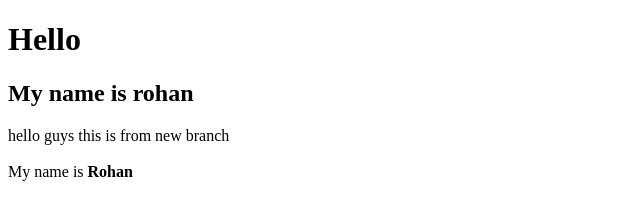
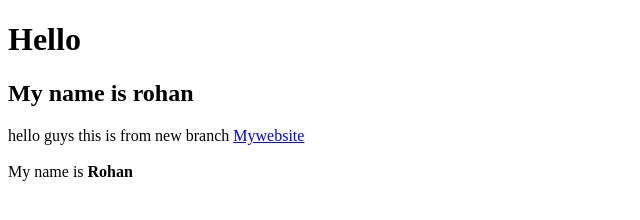
Before and after one commit to rohanthapa123/git-practice, a plain HTML site: page index.html in a window 1280 px wide. Shown: the whole page, without its empty margins (0-640 px from the left). Drawn offline with Linux system fonts and the light colour scheme.

Commit message:
anchortag

```diff
--- a/index.html
+++ b/index.html
@@ -10,7 +10,7 @@
     <h1> Hello</h1>
     <h2 class="name">My name is rohan</h2>
     hello guys this is from new branch
-
+    <a href="rohanthapa.com.np">Mywebsite</a>
 
     <div class="container"><br>My name is <strong>Rohan </strong></div>
 </body>
```
